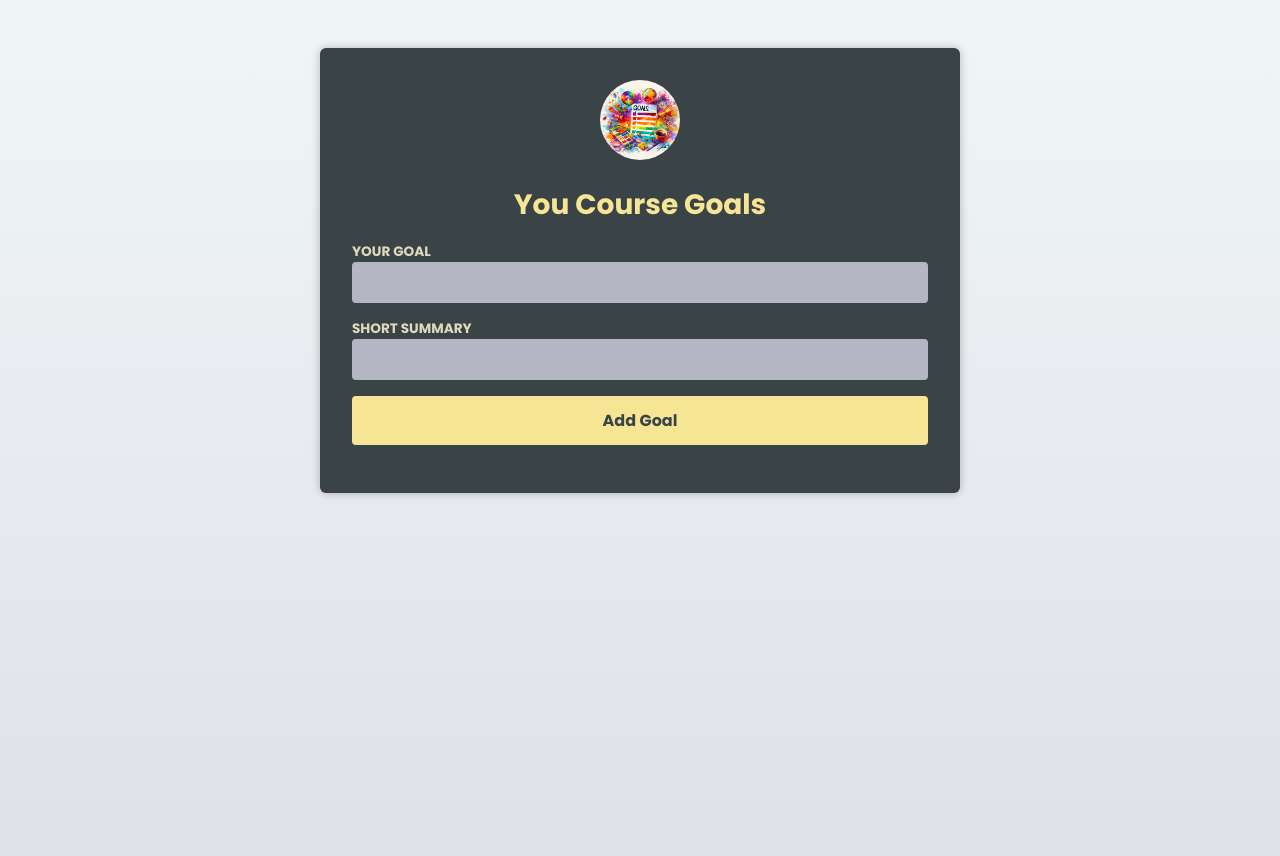
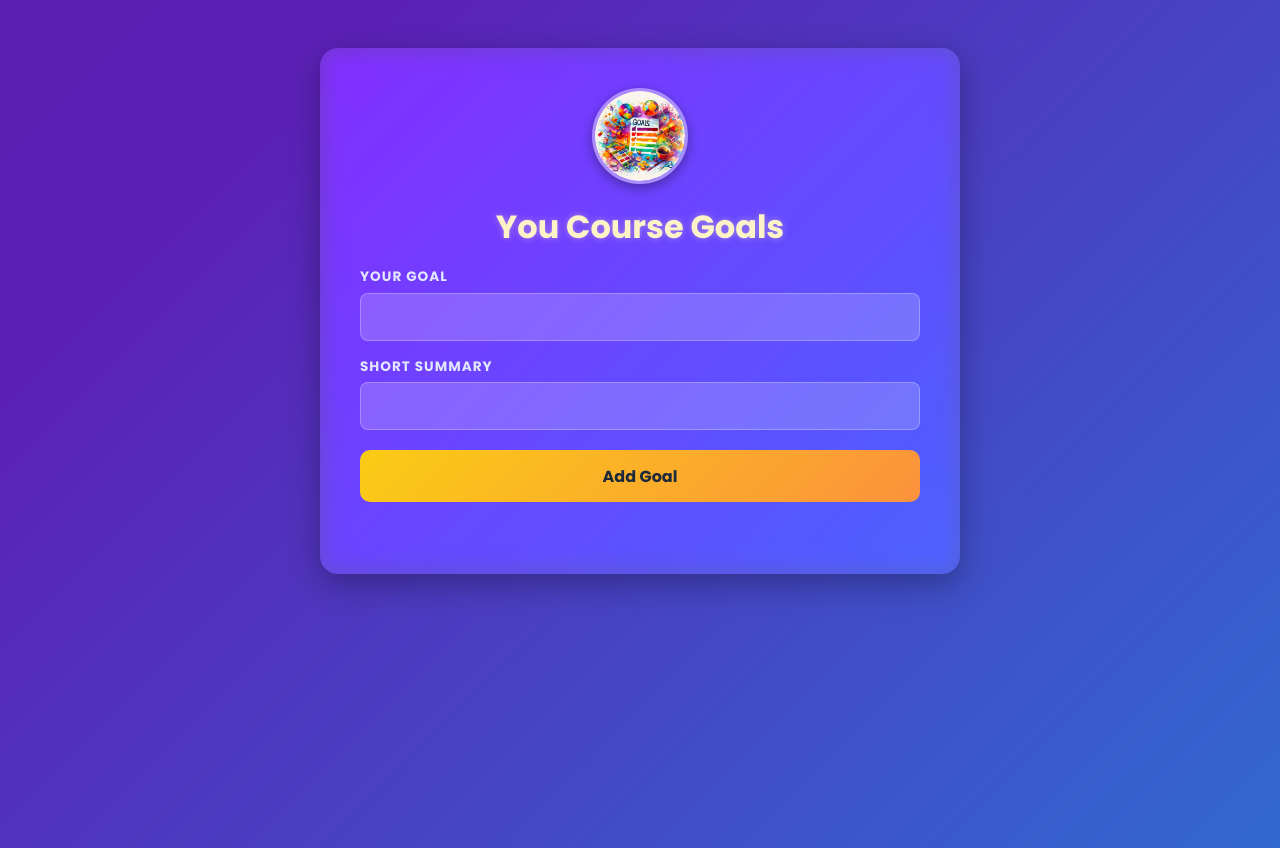
Before and after one commit to nrcoover/typescript-goal-manager, a React (Vite) app: page / in a window 1280 px wide. Built offline with nearby package versions, Linux system fonts and the light colour scheme.

Commit message:
Update styles to something more modern and colorful

```diff
--- a/src/index.css
+++ b/src/index.css
@@ -10,89 +10,136 @@ html {
 
 body {
 	min-height: 100vh;
-	background: linear-gradient(#f0f6f8, #e0e1e7);
+	margin: 0;
+	/* Vibrant, playful gradient */
+	background: linear-gradient(135deg, #4c1d95, #5b21b6, #0ea5e9);
+	background-size: 300% 300%;
+	animation: bgMove 24s ease infinite;
 }
 
+@keyframes bgMove {
+	0% {
+		background-position: 0% 50%;
+	}
+	50% {
+		background-position: 100% 50%;
+	}
+	100% {
+		background-position: 0% 50%;
+	}
+}
+
+/* Main container with glassy, modern look */
 main {
 	width: 90%;
 	max-width: 40rem;
 	margin: 3rem auto;
-	padding: 2rem;
-	background-color: #3a4346;
-	color: #f0f6f8;
-	border-radius: 6px;
-	box-shadow: 0 0 10px rgba(0, 0, 0, 0.25);
+	padding: 2.5rem;
+	background: rgba(255, 255, 255, 0.12);
+	backdrop-filter: blur(12px) saturate(160%);
+	border-radius: 18px;
+	color: #f3f4f6;
+	box-shadow: 0 10px 32px rgba(0, 0, 0, 0.3);
 }
 
+/* Header */
 header {
 	display: flex;
 	flex-direction: column;
-	gap: 1.5rem;
+	gap: 1.2rem;
 	justify-content: center;
 	align-items: center;
 }
 
 img {
-	width: 5rem;
-	height: 5rem;
+	width: 6rem;
+	height: 6rem;
 	border-radius: 50%;
+	border: 3px solid rgba(255, 255, 255, 0.4);
+	box-shadow: 0 4px 12px rgba(0, 0, 0, 0.35);
 }
 
 header h1 {
 	margin: 0;
-	font-size: 1.75rem;
-	color: #f7e596;
+	font-size: 2rem;
+	font-weight: 700;
+	color: #fef3c7;
+	text-shadow: 0 0 6px rgba(255, 239, 199, 0.4);
 }
 
+/* Form Fields */
 label {
 	display: block;
 	font-size: 0.85rem;
 	font-weight: bold;
 	text-transform: uppercase;
-	color: #dfd9be;
+	letter-spacing: 1px;
+	color: #e0e7ff;
+	margin-bottom: 0.35rem;
 }
 
 input {
 	font: inherit;
 	width: 100%;
-	padding: 0.5rem;
-	background-color: #b4b6c4;
-	border: none;
-	border-radius: 4px;
+	padding: 0.65rem 0.75rem;
+	background: rgba(255, 255, 255, 0.18);
+	border: 1px solid rgba(255, 255, 255, 0.25);
+	border-radius: 8px;
+	color: #f9fafb;
+	transition: all 0.2s ease;
 }
 
+input:hover,
+input:focus {
+	border-color: #a5f3fc;
+	background: rgba(255, 255, 255, 0.28);
+	outline: none;
+}
+
+/* Add Goal Button */
 form button {
 	display: block;
 	width: 100%;
-	padding: 0.75rem;
-	margin-top: 1rem;
-	background-color: #f7e596;
+	padding: 0.85rem;
+	margin-top: 1.25rem;
+
+	background: linear-gradient(135deg, #facc15, #fb923c);
 	border: none;
-	border-radius: 4px;
+	border-radius: 10px;
 	font: inherit;
 	font-weight: bold;
-	color: #3a4346;
+	color: #1e293b;
 	cursor: pointer;
+	transition: transform 0.12s ease, box-shadow 0.2s ease;
 }
 
 form button:hover {
-	background-color: #f9e175;
+	transform: translateY(-2px);
+	box-shadow: 0 6px 16px rgba(250, 204, 21, 0.4);
 }
 
+/* Goals List */
 ul {
 	list-style: none;
-	margin: 0;
+	margin: 2rem 0 0;
 	padding: 0;
 	display: grid;
-	gap: 1rem;
+	gap: 1.25rem;
 	grid-template-columns: repeat(auto-fit, minmax(15rem, 1fr));
 }
 
 li {
-	background-color: #475357;
-	padding: 1rem;
-	border-radius: 4px;
-	box-shadow: 0 0 10px rgba(0, 0, 0, 0.25);
+	background: rgba(255, 255, 255, 0.15);
+	padding: 1.25rem;
+	border-radius: 12px;
+	box-shadow: 0 8px 24px rgba(0, 0, 0, 0.25);
+	backdrop-filter: blur(8px) saturate(160%);
+	transition: transform 0.15s ease, box-shadow 0.2s ease;
+}
+
+li:hover {
+	transform: translateY(-4px);
+	box-shadow: 0 10px 28px rgba(0, 0, 0, 0.32);
 }
 
 li article {
@@ -103,30 +150,41 @@ li article {
 
 li h2 {
 	margin: 0;
-	font-size: 1.25rem;
-	color: #b1c1c3;
+	font-size: 1.3rem;
+	color: #fefce8;
+	text-shadow: 0 0 3px rgba(255, 255, 255, 0.25);
 }
 
 li p {
-	margin: 0;
-	font-size: 0.85rem;
-	color: #dfd9be;
+	margin: 0.35rem 0 0;
+	font-size: 0.95rem;
+	color: #e2e8f0;
 }
 
+/* Delete Button */
 li button {
 	font: inherit;
-	padding: 0 0.5rem;
+	padding: 0.35rem 0.6rem;
 	background: transparent;
 	border: none;
-	color: #909a9a;
+	border-radius: 6px;
+	color: #fda4af;
 	cursor: pointer;
+	transition: color 0.15s ease, transform 0.1s ease;
 }
 
 li button:hover {
-	color: #f9a73b;
+	color: #fb7185;
+	transform: scale(1.15);
 }
 
+/* Empty State */
 .fallback {
 	text-align: center;
-	color: #acd1ce;
+	font-size: 1.1rem;
+	padding: 2rem;
+	border-radius: 12px;
+	background: rgba(255, 255, 255, 0.18);
+	color: #bae6fd;
+	backdrop-filter: blur(10px);
 }
```
